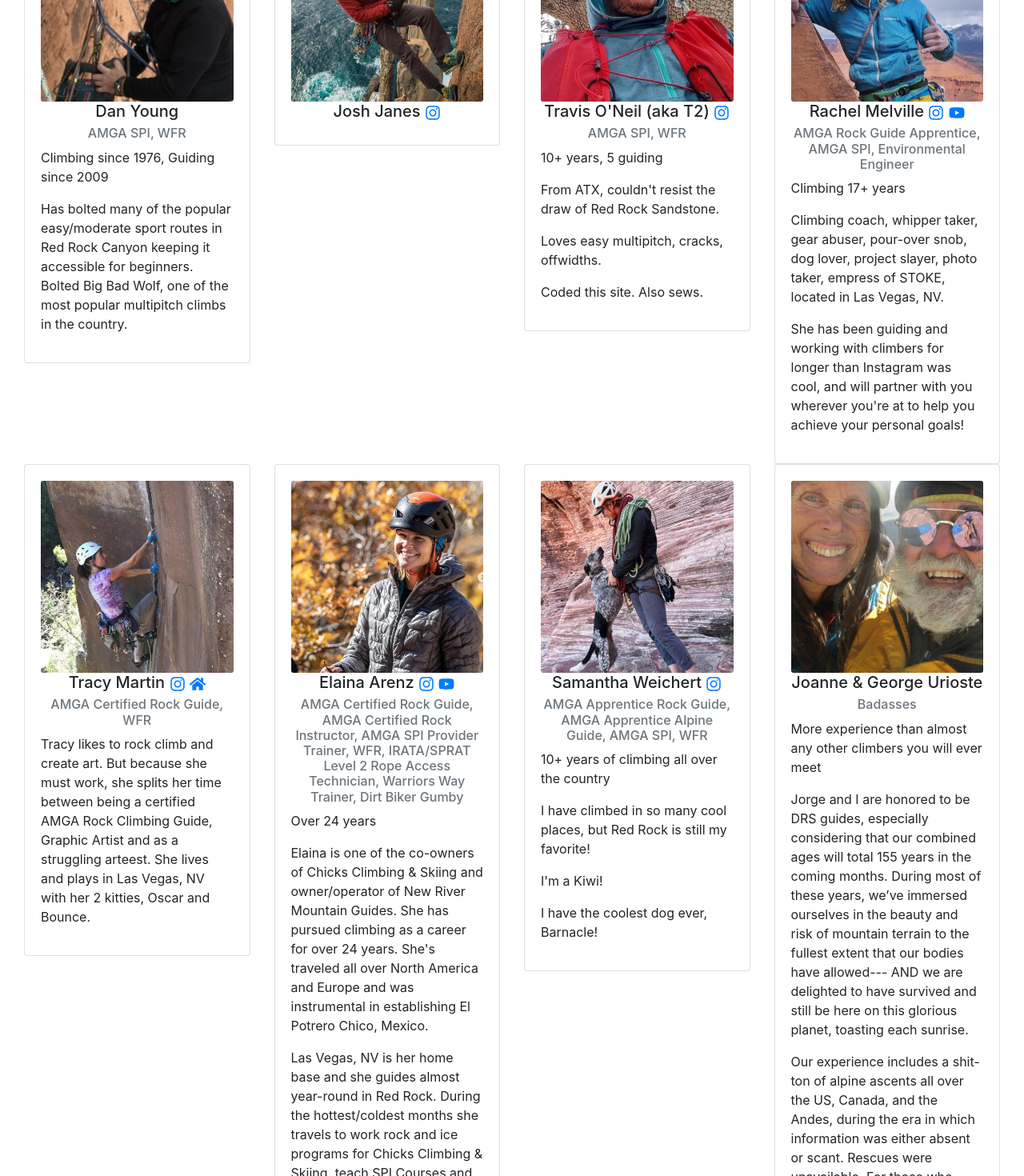
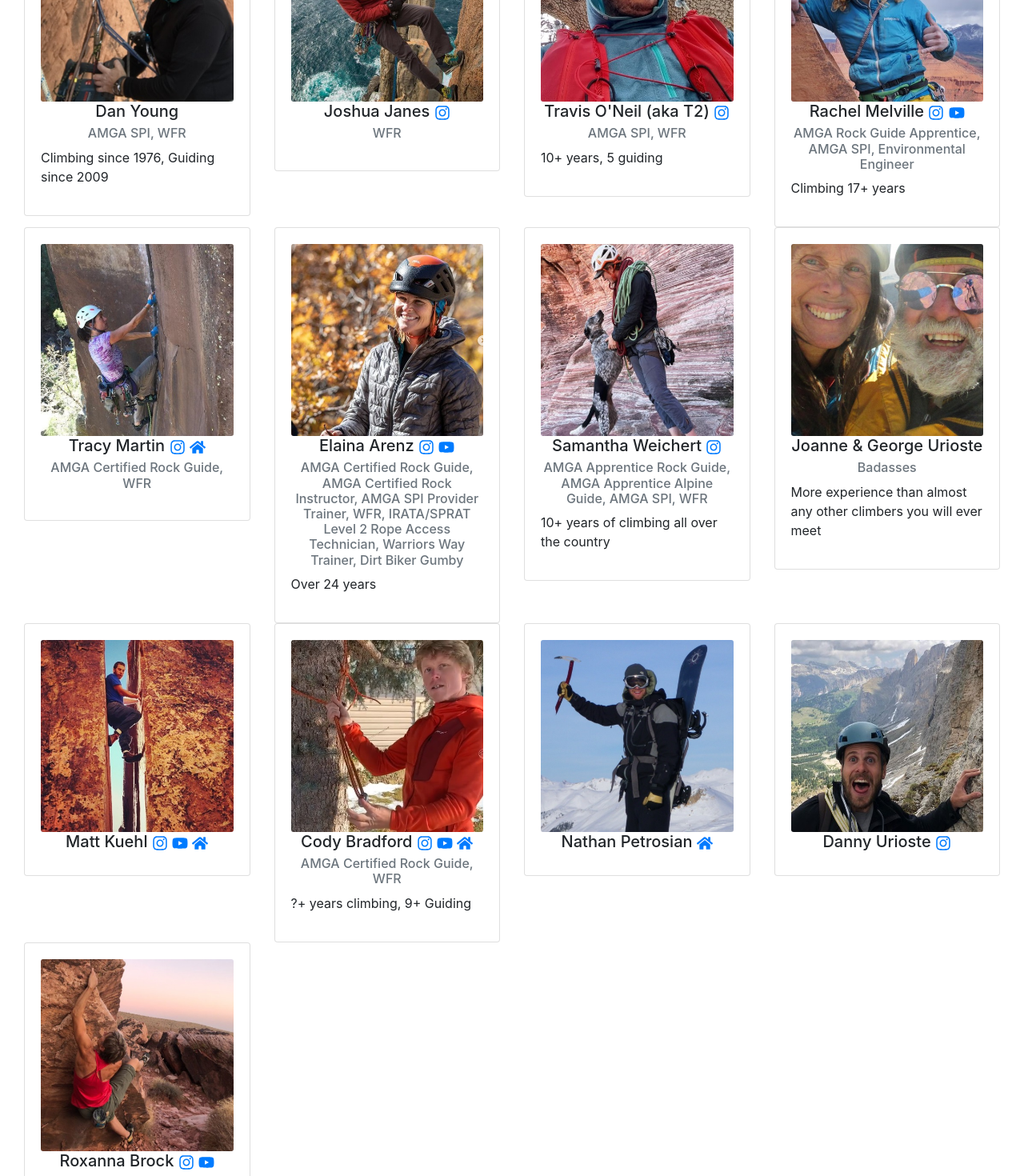
Before and after one commit to j-poneil/desert-rock-sports, a React (Create React App) app: page /guiding in a window 1280 px wide. Shown: the part 3500-4970 px from the top of the page at 80% size. Built offline with nearby package versions, Linux system fonts and the light colour scheme; a web font is replaced by a local one.

Commit message:
switched to using a html parser

```diff
--- a/src/components/data/guides.js
+++ b/src/components/data/guides.js
@@ -22,9 +22,7 @@ export const guides = [
         name: "Dan Young",
         certs: "AMGA SPI, WFR",
         exp: "Climbing since 1976, Guiding since 2009",
-        bio1: "Has bolted many of the popular easy/moderate sport routes in Red Rock Canyon keeping it accessible for beginners. Bolted Big Bad Wolf, one of the most popular multipitch climbs in the country.",
-        bio2: "",
-        bio3: "",
+        bio: "Has bolted many of the popular easy/moderate sport routes in Red Rock Canyon keeping it accessible for beginners. Bolted Big Bad Wolf, one of the most popular multipitch climbs in the country.",
         pic: Dan,
         ig: "",
         site: '',
@@ -32,12 +30,10 @@ export const guides = [
         active: true
     },
     {
-        name: "Josh Janes",
-        certs: "",
+        name: "Joshua Janes",
+        certs: "WFR",
         exp: "",
-        bio1: "",
-        bio2: "",
-        bio3: "",
+        bio: "<p>Josh's passion for climbing spans several decades and is rooted in love for adventure, connection to the natural world, and the sheer joy and challenge of movement and problem solving. This passion has led him to climb and guide throughout the US as well as in Canada, Mexico, Europe, and Australia. He has established numerous single- and multi-pitch first ascents up to 5.13, has replaced countless aging bolts as an ASCA volunteer, and is an active contributor to the Mountain Project.</p><p>Josh has called Red Rocks home for over ten years and knows the area intimately. He is one of few who have guided the big trifecta of the Rainbow Wall, Levitation 29, and Cloud Tower - each multiple times - but perhaps his favorite climb is Epinephrine (which he belives to be the best 5.9 in the world). Most of all he enjoys sharing an adventure with his clients with the hope of building a lasting climbing partnership.</p><p>Josh is a Wilderness First Responder, enjoys science fiction, margaritas, and shares his life with his partner and their golden retriever.</p>",
         pic: Josh,
         ig: "https://www.instagram.com/tullynation/",
         site: '',
@@ -48,9 +44,7 @@ export const guides = [
         name: "Travis O'Neil (aka T2)",
         certs: "AMGA SPI, WFR",
         exp: "10+ years, 5 guiding",
-        bio1: "From ATX, couldn't resist the draw of Red Rock Sandstone.",
-        bio2: "Loves easy multipitch, cracks, offwidths.",
-        bio3: "Coded this site. Also sews.",
+        bio: "<p>From ATX, couldn't resist the draw of Red Rock Sandstone.</p><p>Loves easy multipitch, cracks, offwidths.</p><p>Coded this site. Also sews.</p>",
         pic: T2,
         ig: "https://www.instagram.com/climbguidecraft/",
         // ! add portfolio / resume site later one
@@ -63,9 +57,7 @@ export const guides = [
         name: "Rachel Melville",
         certs: "AMGA Rock Guide Apprentice, AMGA SPI, Environmental Engineer",
         exp: "Climbing 17+ years",
-        bio1: "Climbing coach, whipper taker, gear abuser, pour-over snob, dog lover, project slayer, photo taker, empress of STOKE, located in Las Vegas, NV.",
-        bio2: "She has been guiding and working with climbers for longer than Instagram was cool, and will partner with you wherever you're at to help you achieve your personal goals!",
-        bio3: "",
+        bio: "<p>Climbing coach, whipper taker, gear abuser, pour-over snob, dog lover, project slayer, photo taker, empress of STOKE, located in Las Vegas, NV.</p><p>She has been guiding and working with climbers for longer than Instagram was cool, and will partner with you wherever you're at to help you achieve your personal goals!</p>",
         pic: Rachel,
         ig: "https://www.instagram.com/twincannons/",
         site: '',
@@ -76,9 +68,7 @@ export const guides = [
         name: "Tracy Martin",
         certs: "AMGA Certified Rock Guide, WFR",
         exp: "",
-        bio1: "Tracy likes to rock climb and create art. But because she must work, she splits her time between being a certified AMGA Rock Climbing Guide, Graphic Artist and as a struggling arteest. She lives and plays in Las Vegas, NV with her 2 kitties, Oscar and Bounce.",
-        bio2: "",
-        bio3: "",
+        bio: "<p>Tracy likes to rock climb and create art. But because she must work, she splits her time between being a certified AMGA Rock Climbing Guide, Graphic Artist and as a struggling arteest. She lives and plays in Las Vegas, NV with her 2 kitties, Oscar and Bounce.</p>",
         pic: Tracy,
         ig: "https://www.instagram.com/tracypmartin/",
         site: 'https://tracypmartin.com/',
@@ -89,9 +79,7 @@ export const guides = [
         name: "Elaina Arenz",
         certs: "AMGA Certified Rock Guide, AMGA Certified Rock Instructor, AMGA SPI Provider Trainer, WFR, IRATA/SPRAT Level 2 Rope Access Technician, Warriors Way Trainer, Dirt Biker Gumby",
         exp: "Over 24 years",
-        bio1: "Elaina is one of the co-owners of Chicks Climbing & Skiing and owner/operator of New River Mountain Guides. She has pursued climbing as a career for over 24 years. She's traveled all over North America and Europe and was instrumental in establishing El Potrero Chico, Mexico.",
-        bio2: "Las Vegas, NV is her home base and she guides almost year-round in Red Rock. During the hottest/coldest months she travels to work rock and ice programs for Chicks Climbing & Skiing, teach SPI Courses and manages things back at the New River Gorge, WV. She is a newly minted AMGA SPI Provider Trainer as of 2018 and has worked as a Warrior's Way Trainer since 2006. The Warrior's Way is a method of approaching climbing which helps one to stay focused to overcome fear of falling and improve commitment in climbing. Elaina served on the Board of Directors of the Access Fund 2014-2017 and has supported their efforts for the last 20 years as an Athlete Ambassador. In 2001 she was awarded the Sharp End Award by The Access Fund for her outstanding contribution to climbers’ advocacy.",
-        bio3: "Elaina has appeared in the Women of Climbing Calendar in 2001 and 2003 and is also featured in photographer Chris Noble’s book called Women Who Dare: North America's Most Inspiring Women Climbers, alongside her climbing heroes Lynn Hill and Kitty Calhoun.",
+        bio: "<p>Elaina is one of the co-owners of Chicks Climbing & Skiing and owner/operator of New River Mountain Guides. She has pursued climbing as a career for over 24 years. She's traveled all over North America and Europe and was instrumental in establishing El Potrero Chico, Mexico.</p><p>Las Vegas, NV is her home base and she guides almost year-round in Red Rock. During the hottest/coldest months she travels to work rock and ice programs for Chicks Climbing & Skiing, teach SPI Courses and manages things back at the New River Gorge, WV. She is a newly minted AMGA SPI Provider Trainer as of 2018 and has worked as a Warrior's Way Trainer since 2006. The Warrior's Way is a method of approaching climbing which helps one to stay focused to overcome fear of falling and improve commitment in climbing. Elaina served on the Board of Directors of the Access Fund 2014-2017 and has supported their efforts for the last 20 years as an Athlete Ambassador. In 2001 she was awarded the Sharp End Award by The Access Fund for her outstanding contribution to climbers’ advocacy.</p><p>Elaina has appeared in the Women of Climbing Calendar in 2001 and 2003 and is also featured in photographer Chris Noble’s book called Women Who Dare: North America's Most Inspiring Women Climbers, alongside her climbing heroes Lynn Hill and Kitty Calhoun.</p>",
         pic: Elaina,
         ig: "https://www.instagram.com/lainersclimbs/",
         site: '',
@@ -102,9 +90,7 @@ export const guides = [
         name: "Samantha Weichert",
         certs: "AMGA Apprentice Rock Guide, AMGA Apprentice Alpine Guide, AMGA SPI, WFR",
         exp: "10+ years of climbing all over the country",
-        bio1: "I have climbed in so many cool places, but Red Rock is still my favorite!",
-        bio2: "I'm a Kiwi!",
-        bio3: "I have the coolest dog ever, Barnacle!",
+        bio: "<p>I have climbed in so many cool places, but Red Rock is still my favorite!</p><p>I'm a Kiwi!</p><p>I have the coolest dog ever, Barnacle!</p>",
         pic: Samantha,
         ig: "https://www.instagram.com/sam.weich/",
         site: '',
@@ -115,9 +101,7 @@ export const guides = [
         name: "Joanne & George Urioste",
         certs: "Badasses",
         exp: "More experience than almost any other climbers you will ever meet",
-        bio1: "Jorge and I are honored to be DRS guides, especially considering that our combined ages will total 155 years in the coming months.  During most of these years, we’ve immersed ourselves in the beauty and risk of mountain terrain to the fullest extent that our bodies have allowed--- AND we are delighted to have survived and still be here on this glorious planet, toasting each sunrise.",
-        bio2: "Our experience includes a shit-ton of alpine ascents all over the US, Canada, and the Andes, during the era in which information was either absent or scant.  Rescues were unavailable.   For those who survived this type of climbing, judgement became an art-form--- or perhaps, even a 6th sense.  Jorge and I settled in Las Vegas in 1974 and were hungry to climb, so we turned to Red Rock’s sandstone which was uncharted territory back then.  These explorations blew our minds --- over and over again --- resulting in many first ascents that are now world-cherished classics:  Frogland, Crimson Chrysalis, Epinephrine, Levitation 29, and others.",
-        bio3: "Even though I am pushing 70 and Jorge is pushing 85, we are still climbing moderates at Red Rock, and we feel fortunate to continue to share the rope with friends, family, and clients.",
+        bio: "<p>Jorge and I are honored to be DRS guides, especially considering that our combined ages will total 155 years in the coming months.  During most of these years, we’ve immersed ourselves in the beauty and risk of mountain terrain to the fullest extent that our bodies have allowed--- AND we are delighted to have survived and still be here on this glorious planet, toasting each sunrise.</p><p>Our experience includes a shit-ton of alpine ascents all over the US, Canada, and the Andes, during the era in which information was either absent or scant.  Rescues were unavailable.   For those who survived this type of climbing, judgement became an art-form--- or perhaps, even a 6th sense.  Jorge and I settled in Las Vegas in 1974 and were hungry to climb, so we turned to Red Rock’s sandstone which was uncharted territory back then.  These explorations blew our minds --- over and over again --- resulting in many first ascents that are now world-cherished classics:  Frogland, Crimson Chrysalis, Epinephrine, Levitation 29, and others.</p><p>Even though I am pushing 70 and Jorge is pushing 85, we are still climbing moderates at Red Rock, and we feel fortunate to continue to share the rope with friends, family, and clients.</p>",
         pic: Joanne,
         ig: "",
         site: '',
@@ -128,9 +112,7 @@ export const guides = [
         name: "Matt Kuehl",
         certs: "",
         exp: "",
-        bio1: "",
-        bio2: "",
-        bio3: "",
+        bio: "",
         pic: Matt,
         ig: "https://www.instagram.com/mattkuehlphoto/",
         site: 'https://www.mattkuehlphoto.com/',
@@ -141,9 +123,7 @@ export const guides = [
         name: "Cody Bradford",
         certs: "AMGA Certified Rock Guide, WFR",
         exp: "?+ years climbing, 9+ Guiding",
-        bio1: "I began my career on the sculpted meta-sandstone escarpments of the North Carolina High Country at the height of the Eastern Continental Divide. I received my Bachelors of Science in Recreation Management from Appalachian State University in 2012 and subsequently began my guiding career by earning my AMGA Single Pitch Instructor certification later that year.",
-        bio2: "I currently reside in Las Vegas, guiding out of Red Rock National Conservation Area, Joshua Tree National Park, the Sierra, and Moab. During the summer, I spend my time guiding in the Cascades as well as Wyoming in locations such as the Tetons and the Winds.",
-        bio3: "Musician by night.",
+        bio: "<p>I began my career on the sculpted meta-sandstone escarpments of the North Carolina High Country at the height of the Eastern Continental Divide. I received my Bachelors of Science in Recreation Management from Appalachian State University in 2012 and subsequently began my guiding career by earning my AMGA Single Pitch Instructor certification later that year.</p><p>I currently reside in Las Vegas, guiding out of Red Rock National Conservation Area, Joshua Tree National Park, the Sierra, and Moab. During the summer, I spend my time guiding in the Cascades as well as Wyoming in locations such as the Tetons and the Winds.</p><p>Musician by night.</p>",
         pic: Cody,
         ig: "https://www.instagram.com/thecodybradford/",
         site: 'https://www.codybradford.com/',
@@ -154,9 +134,7 @@ export const guides = [
         name: "Nathan Petrosian",
         certs: "",
         exp: "",
-        bio1: "In addition to being an excellent guide, Nathan is also a Realtor, check out his site if you are interested in purchasing a house in the Las Vegas area!",
-        bio2: "",
-        bio3: "",
+        bio: "<p>In addition to being an excellent guide, Nathan is also a Realtor, check out his site if you are interested in purchasing a house in the Las Vegas area!</p>",
         pic: Nathan,
         ig: "",
         site: 'http://www.nathanpetrosian.com/',
@@ -167,9 +145,7 @@ export const guides = [
         name: "Adam Happensack",
         certs: "",
         exp: "",
-        bio1: "",
-        bio2: "",
-        bio3: "",
+        bio: "",
         pic: Adam,
         ig: "https://www.instagram.com/a.happensack/",
         site: '',
@@ -180,9 +156,7 @@ export const guides = [
         name: "Danny Urioste",
         certs: "",
         exp: "",
-        bio1: "",
-        bio2: "",
-        bio3: "",
+        bio: "",
         pic: Danny,
         ig: "https://www.instagram.com/dynooftheshire/",
         site: '',
@@ -193,9 +167,7 @@ export const guides = [
         name: "Roxanna Brock",
         certs: "",
         exp: "",
-        bio1: "",
-        bio2: "SEO Specialist, Web Designer, Writer, Woman of the Outdoors, and LOVER of fun!",
-        bio3: "",
+        bio: "SEO Specialist, Web Designer, Writer, Woman of the Outdoors, and LOVER of fun!",
         pic: Roxanna,
         ig: 'https://www.instagram.com/roxannabrockmcd/',
         site: '',
```
